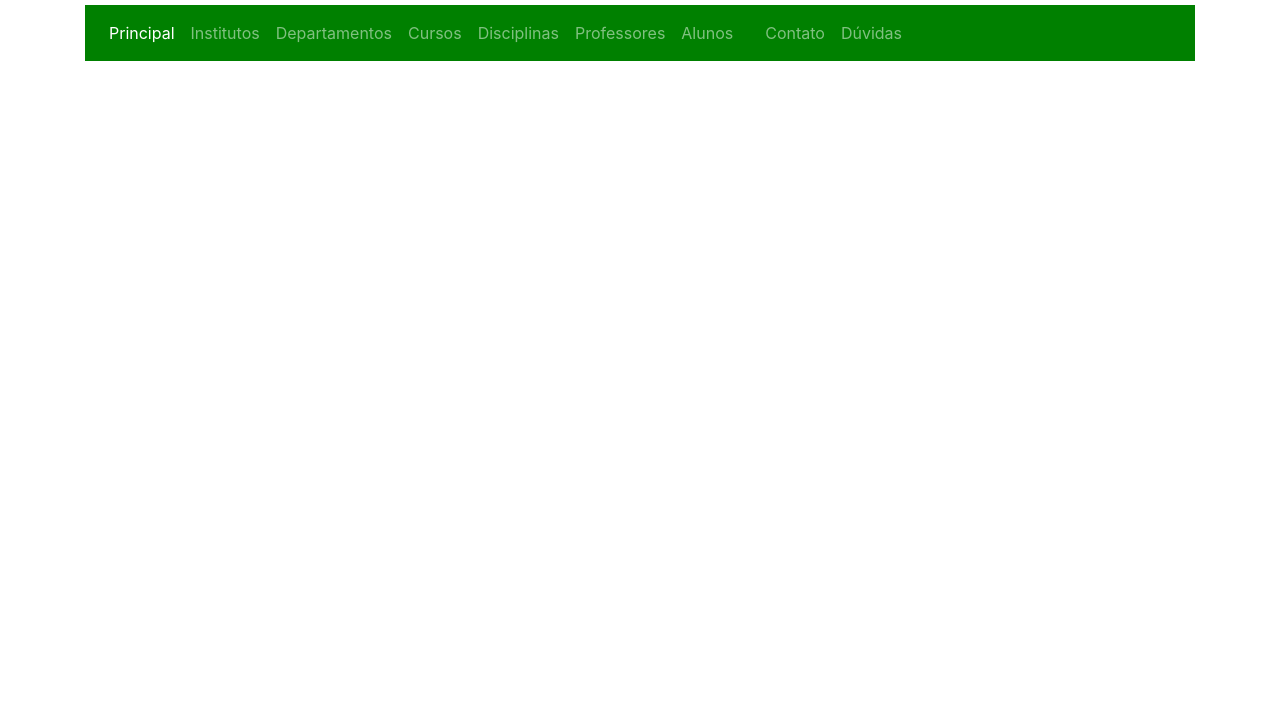
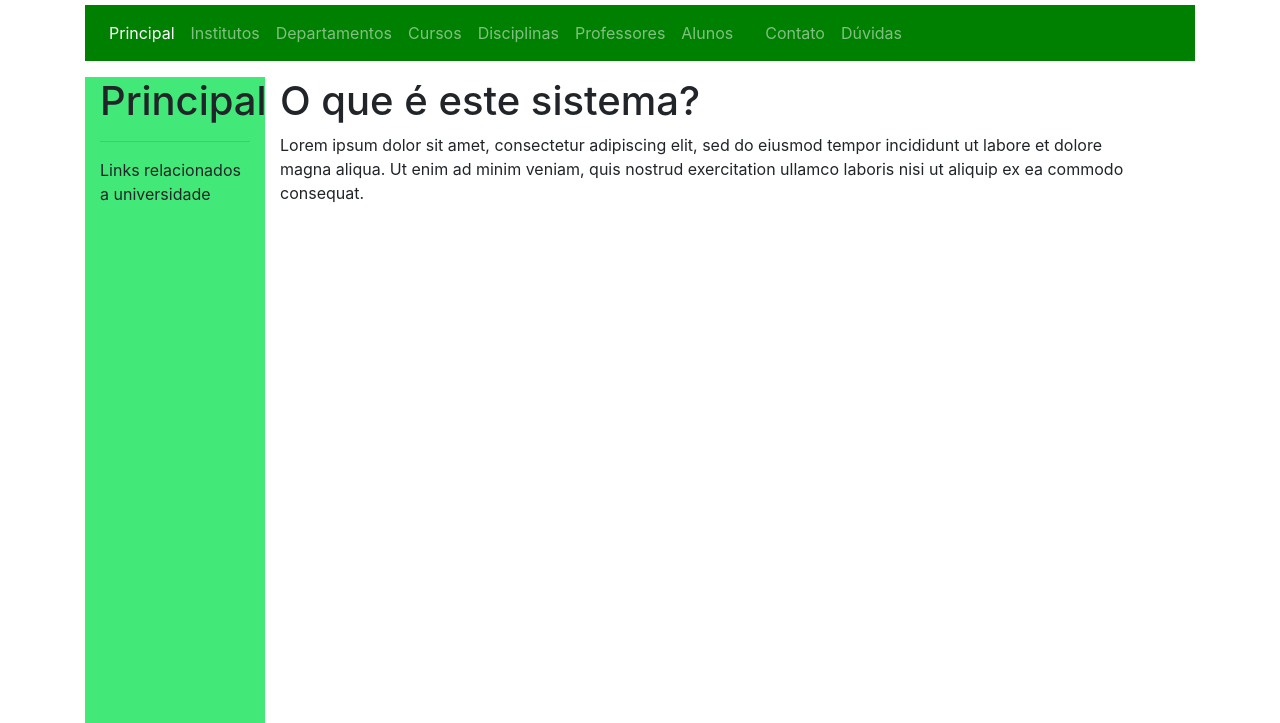
Before and after one commit to MarcosVMoreira/Trabalho-de-Bootstrap, a plain HTML site: page index.html in a window 1280 px wide. Shown: the part 77-800 px from the top of the page. Drawn offline with Linux system fonts and the light colour scheme.

Commit message:
Add: estrutura do site

```diff
--- a/css/style.css
+++ b/css/style.css
@@ -9,3 +9,15 @@
     border-top-left-radius: 0;
     border-top-right-radius: 0;
   }
+
+
+
+
+  /* home */
+
+#barraLateral {
+  height:100vh;
+  background-color: #42e979;
+}
+
+  /* fim home */
--- a/index.html
+++ b/index.html
@@ -5,9 +5,14 @@
     <meta charset="utf-8">
     <meta name="viewport" content="width=device-width, initial-scale=1, shrink-to-fit=no">
     <link rel="stylesheet" href="css/bootstrap.css">
+    <link rel="stylesheet" href="css/style.css">
+
+
 </head>
 
-<body class="container">
+<body>
+    <div class="container">
+
         <nav class="navbar navbar-light">
             <img class="img-fluid" src="img/logo_horizontal.png">
             <form class="form-inline">
@@ -30,6 +35,28 @@
             </div>
         </nav>
 
+        <div class="row col-md-12">
+            <div class="col-md-2 mt-3" id="barraLateral" >
+                <h1>Principal</h1>
+                <hr>
+                Links relacionados a universidade
+            </div>
+            <div class="col-md-10 mt-3">
+                <h1>O que é este sistema?</h1>
+                <div>
+                        Lorem ipsum dolor sit amet, consectetur adipiscing elit,
+                        sed do eiusmod tempor incididunt ut labore et dolore magna
+                         aliqua. Ut enim ad minim veniam, quis nostrud exercitation
+                         ullamco laboris nisi ut aliquip ex ea commodo consequat.
+
+                </div>
+            </div>
+        </div>
+
+    </div>
+
+
+
 </body>
 
 </html>
```
Also changed, not shown: 1 other file. Lines whose indentation alone changed are shown as unchanged.
